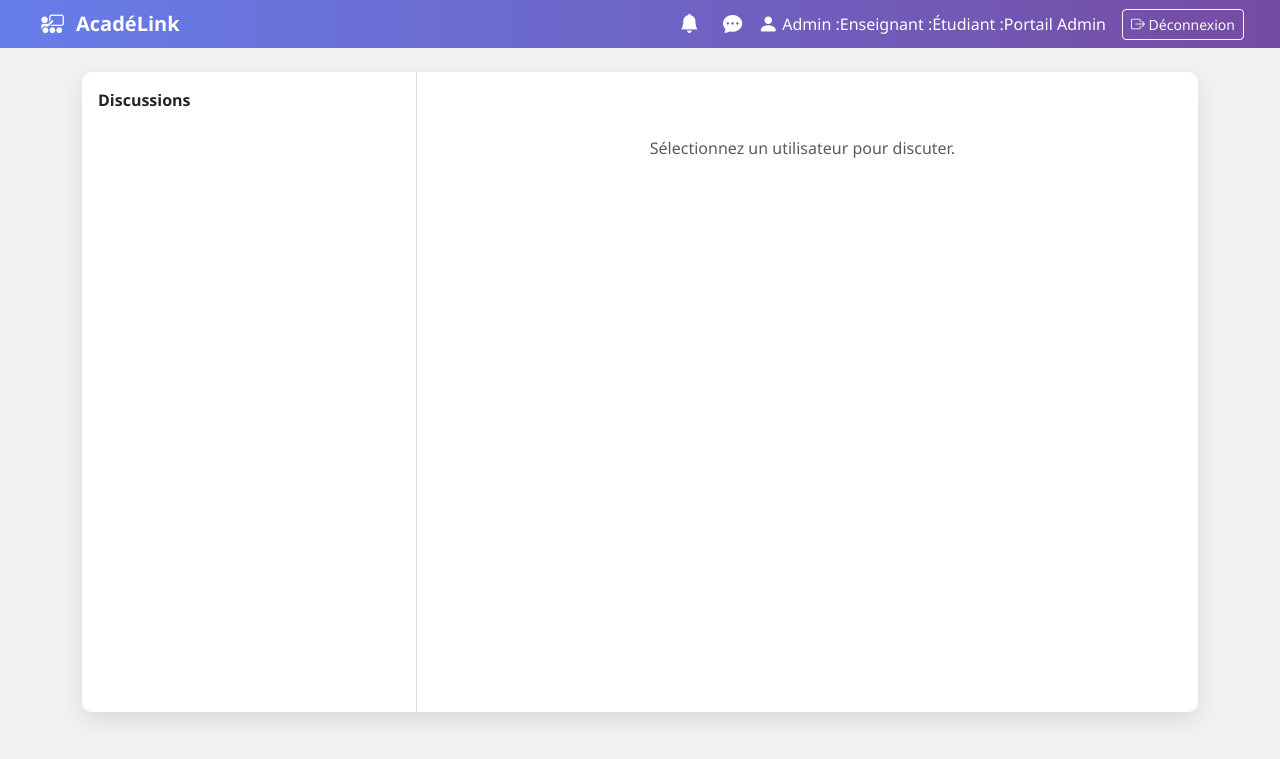
After one commit to sallma123/portail-etudiant, a Spring Boot app: page /messagerie in a window 1280 px wide. The commit adds this page. Shown: the top 759 px of the page. Run offline with Spring Boot 4, Linux system fonts and the light colour scheme; a user stored in the database is signed in; data comes from the database, SQL or seed files in the repository; data that the repository does not hold is empty; some of the project's set-up classes (security, data sources, template engines, error pages and the like) are left out, and stand-ins take their place.

Commit message:
partie 6:message privé

```diff
--- /dev/null
+++ b/src/main/java/com/etudiant/gestion_etudiant/controller/MessagerieController.java
@@ -0,0 +1,74 @@
+package com.etudiant.gestion_etudiant.controller;
+
+import com.etudiant.gestion_etudiant.entity.MessagePrive;
+import com.etudiant.gestion_etudiant.entity.User;
+import com.etudiant.gestion_etudiant.repository.UserRepository;
+import com.etudiant.gestion_etudiant.service.MessagerieService;
+import org.springframework.beans.factory.annotation.Autowired;
+import org.springframework.security.core.annotation.AuthenticationPrincipal;
+import org.springframework.security.core.userdetails.UserDetails;
+import org.springframework.stereotype.Controller;
+import org.springframework.ui.Model;
+import org.springframework.web.bind.annotation.*;
+
+import java.util.List;
+
+@Controller
+@RequestMapping("/messagerie")
+public class MessagerieController {
+
+    @Autowired private UserRepository userRepository;
+    @Autowired private MessagerieService messagerieService;
+
+    // ✅ Page principale sans utilisateur sélectionné
+    @GetMapping
+    public String messagerie(@AuthenticationPrincipal UserDetails userDetails, Model model) {
+        User me = userRepository.findByEmail(userDetails.getUsername()).orElseThrow();
+
+        List<User> autres = userRepository.findAll().stream()
+                .filter(u -> !u.getId().equals(me.getId()))
+                .toList();
+
+        model.addAttribute("utilisateurs", autres);
+        model.addAttribute("utilisateurConnecte", me);
+        model.addAttribute("autreUtilisateur", null);
+        model.addAttribute("messages", List.of());
+
+        return "messagerie";
+    }
+
+    // ✅ Afficher une discussion avec un utilisateur sélectionné
+    @GetMapping("/discussion/{id}")
+    public String afficherDiscussion(@PathVariable Long id,
+                                     @AuthenticationPrincipal UserDetails userDetails,
+                                     Model model) {
+        User me = userRepository.findByEmail(userDetails.getUsername()).orElseThrow();
+        User autre = userRepository.findById(id).orElseThrow();
+
+        List<User> autresUtilisateurs = userRepository.findAll().stream()
+                .filter(u -> !u.getId().equals(me.getId()))
+                .toList();
+
+        List<MessagePrive> messages = messagerieService.getConversation(me, autre);
+
+        model.addAttribute("utilisateurs", autresUtilisateurs);
+        model.addAttribute("utilisateurConnecte", me);
+        model.addAttribute("autreUtilisateur", autre);
+        model.addAttribute("messages", messages);
+
+        return "messagerie";
+    }
+
+    // ✅ Envoyer un message à l'utilisateur sélectionné
+    @PostMapping("/envoyer/{id}")
+    public String envoyerMessage(@PathVariable Long id,
+                                 @RequestParam("contenu") String contenu,
+                                 @AuthenticationPrincipal UserDetails userDetails) {
+        User me = userRepository.findByEmail(userDetails.getUsername()).orElseThrow();
+        User destinataire = userRepository.findById(id).orElseThrow();
+
+        messagerieService.envoyerMessage(me, destinataire, contenu);
+
+        return "redirect:/messagerie/discussion/" + id;
+    }
+}
--- a/src/main/resources/templates/fragments/header.html
+++ b/src/main/resources/templates/fragments/header.html
@@ -13,13 +13,44 @@
             <!-- Rôle + Nom + Icônes + Déconnexion -->
             <div class="d-flex align-items-center gap-3">
 
-                <!-- Icônes notification et messagerie (même taille que perso) -->
-                <a href="#" class="text-white fs-5 d-flex align-items-center">
-                    <i class="bi bi-bell-fill" style="font-size: 1.1rem;"></i>
+                <!-- 🔔 Notifications (placeholder) -->
+                <a href="#" class="text-white fs-5 d-flex align-items-center me-2">
+                    <i class="bi bi-bell-fill" style="font-size: 1.2rem;"></i>
                 </a>
-                <a href="#" class="text-white fs-5 d-flex align-items-center">
-                    <i class="bi bi-chat-dots-fill" style="font-size: 1.1rem;"></i>
-                </a>
+
+                <!-- 💬 Messagerie privée (dropdown) -->
+                <div class="dropdown">
+                    <a href="#" class="text-white fs-5 d-flex align-items-center" role="button"
+                       data-bs-toggle="dropdown" aria-expanded="false">
+                        <i class="bi bi-chat-dots-fill" style="font-size: 1.2rem;"></i>
+                    </a>
+                    <ul class="dropdown-menu dropdown-menu-end p-2"
+                        style="width: 320px; max-height: 350px; overflow-y: auto;">
+                        <li class="dropdown-header text-center fw-bold">💬 Messages récents</li>
+                        <li><hr class="dropdown-divider"></li>
+                        <li th:each="msg : ${messagesRecents}">
+                            <a th:href="@{'/messagerie/discussion/' + ${msg.expediteur.id}}"
+                               class="dropdown-item d-flex flex-column">
+                                <div class="fw-bold" th:text="${msg.expediteur.prenom + ' ' + msg.expediteur.nom}">
+                                    Nom
+                                </div>
+                                <div class="text-muted small" th:text="${#strings.abbreviate(msg.contenu, 35)}">
+                                    Extrait...
+                                </div>
+                                <div class="text-muted small"
+                                     th:text="${#temporals.format(msg.date, 'dd/MM/yyyy HH:mm')}">
+                                    Date
+                                </div>
+                            </a>
+                        </li>
+                        <li><hr class="dropdown-divider"></li>
+                        <li class="text-center">
+                            <a th:href="@{/messagerie}" class="btn btn-sm btn-outline-secondary">
+                                Voir tous les messages
+                            </a>
+                        </li>
+                    </ul>
+                </div>
 
                 <!-- Texte utilisateur -->
                 <span class="text-white d-flex align-items-center">
--- /dev/null
+++ b/src/main/resources/templates/messagerie.html
@@ -0,0 +1,106 @@
+<!DOCTYPE html>
+<html xmlns:th="http://www.thymeleaf.org" lang="fr">
+<head>
+    <meta charset="UTF-8">
+    <title>Messagerie</title>
+    <link rel="stylesheet" href="https://cdn.jsdelivr.net/npm/bootstrap@5.3.0/dist/css/bootstrap.min.css">
+    <link rel="stylesheet" href="https://cdn.jsdelivr.net/npm/bootstrap-icons@1.10.5/font/bootstrap-icons.css">
+    <style>
+        body {
+            background: #f2f2f2;
+            font-family: 'Segoe UI', sans-serif;
+        }
+        .message-container {
+            height: 80vh;
+            display: flex;
+            border-radius: 10px;
+            overflow: hidden;
+            box-shadow: 0 8px 24px rgba(0, 0, 0, 0.1);
+        }
+        .contacts {
+            width: 30%;
+            background-color: #fff;
+            border-right: 1px solid #ddd;
+            overflow-y: auto;
+        }
+        .chat {
+            width: 70%;
+            background-color: #fff;
+            padding: 1rem;
+            display: flex;
+            flex-direction: column;
+            justify-content: space-between;
+        }
+        .contact-item {
+            padding: 0.75rem 1rem;
+            border-bottom: 1px solid #eee;
+            cursor: pointer;
+        }
+        .contact-item:hover, .contact-item.active {
+            background-color: #f7f7f7;
+        }
+        .message {
+            max-width: 75%;
+            padding: .5rem .75rem;
+            border-radius: 15px;
+            margin-bottom: .75rem;
+        }
+        .me { background-color: #764ba2; color: white; margin-left: auto; text-align: right; }
+        .them { background-color: #f1f1f1; color: #333; }
+        .chat-body {
+            overflow-y: auto;
+            flex-grow: 1;
+            padding-right: 10px;
+        }
+    </style>
+</head>
+<body>
+
+<div th:replace="fragments/header :: customHeader"></div>
+
+<div class="container my-4">
+    <div class="message-container">
+        <!-- 🧍 Liste des utilisateurs -->
+        <div class="contacts">
+            <div class="p-3 fw-bold">Discussions</div>
+            <div th:each="u : ${utilisateurs}">
+                <a th:href="@{'/messagerie/discussion/' + ${u.id}}"
+                   th:class="'contact-item d-block ' + (${u.id} == ${autreUtilisateur?.id} ? 'active' : '')">
+                    <strong th:text="${u.prenom + ' ' + u.nom}">Nom</strong>
+                    <div class="text-muted small">Voir les messages</div>
+                </a>
+            </div>
+        </div>
+
+        <!-- 💬 Discussion sélectionnée -->
+        <div class="chat">
+            <div class="chat-body mb-3">
+                <div th:if="${autreUtilisateur != null}">
+                    <h6 class="fw-bold mb-3" th:text="${autreUtilisateur.prenom + ' ' + autreUtilisateur.nom}">Nom</h6>
+
+                    <div th:each="msg : ${messages}" class="message"
+                         th:classappend="${msg.expediteur.id == utilisateurConnecte.id} ? 'me' : 'them'">
+                        <div th:text="${msg.contenu}">contenu</div>
+                        <small class="d-block mt-1 text-muted"
+                               th:text="${#temporals.format(msg.date, 'dd/MM/yyyy HH:mm')}">date</small>
+                    </div>
+                </div>
+                <div th:if="${autreUtilisateur == null}" class="text-muted text-center mt-5">
+                    Sélectionnez un utilisateur pour discuter.
+                </div>
+            </div>
+
+            <form th:if="${autreUtilisateur != null}" th:action="@{'/messagerie/envoyer/' + ${autreUtilisateur.id}}" method="post">
+                <div class="input-group">
+                    <input type="text" name="contenu" class="form-control" placeholder="Votre message..." required>
+                    <button class="btn btn-purple" type="submit">
+                        <i class="bi bi-send-fill"></i>
+                    </button>
+                </div>
+            </form>
+        </div>
+    </div>
+</div>
+
+</body>
+</html>
```
Also changed, not shown: src/main/java/com/etudiant/gestion_etudiant/controller/GlobalModelAttributes.java (added, +33 -0 lines), src/main/java/com/etudiant/gestion_etudiant/entity/MessagePrive.java (added, +37 -0 lines), src/main/java/com/etudiant/gestion_etudiant/repository/MessagePriveRepository.java (added, +20 -0 lines), src/main/java/com/etudiant/gestion_etudiant/service/MessagerieService.java (added, +35 -0 lines), src/main/resources/templates/layout.html (added, +47 -0 lines), src/main/resources/templates/support-etudiant.html (+7 -42 lines).
